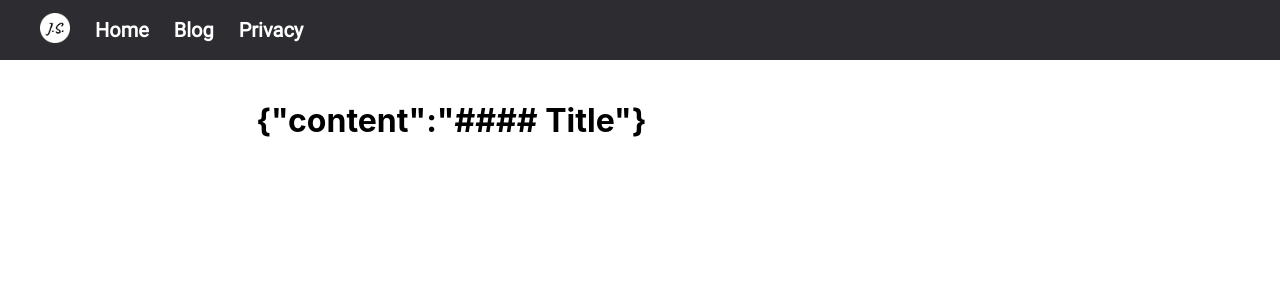
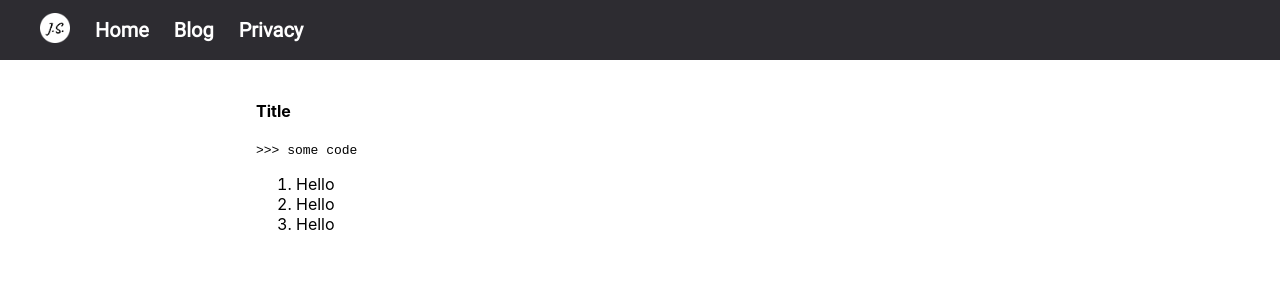
Before and after one commit to jonahschueller/JSchueller.de, a Next.js app: page /blog/featured/test in a window 1280 px wide. Shown: the top 300 px of the page. Built offline with nearby package versions, Linux system fonts and the light colour scheme.

Commit message:
✨ Post content rendering.

```diff
--- a/_posts/blog.json
+++ b/_posts/blog.json
@@ -14,6 +14,11 @@
             "category": "Swift",
             "posts": [
             ]
+        },
+        {
+            "category": "Next.js",
+            "posts": [
+            ]
         }
     ]
 }
--- /dev/null
+++ b/lib/markdown.js
@@ -0,0 +1,5 @@
+var md = require('markdown-it')()
+
+export const render = (content) => {
+    return md.render(content)
+}
--- a/package.json
+++ b/package.json
@@ -15,6 +15,7 @@
     "@fortawesome/free-solid-svg-icons": "^5.15.2",
     "@fortawesome/react-fontawesome": "^0.1.14",
     "fs": "0.0.1-security",
+    "markdown-it": "^12.0.4",
     "next": "10.0.5",
     "react": "17.0.1",
     "react-dom": "17.0.1"
--- a/pages/blog.js
+++ b/pages/blog.js
@@ -58,7 +58,7 @@ const Post = ({ post }) => {
         <Link
             href="/blog/[category]/[post]"
             as={`/blog/${post.url}`}>
-            <div>
+            <div className={commonStyles.link}>
                 { post.title }
             </div>
         </Link>
--- a/pages/blog/[category]/[post].js
+++ b/pages/blog/[category]/[post].js
@@ -1,5 +1,6 @@
 import { useRouter } from 'next/router'
 import Page from '../../../common/Page'
+import { render } from '../../../lib/markdown'
 import { loadBlogData, loadPost } from '../../../lib/post'
 
 const Post = (props) => {
@@ -7,9 +8,11 @@ const Post = (props) => {
 
     const { category, post } = router.query
 
+    const content = render(props.content)
+
     return (
         <Page>
-            <h1>{JSON.stringify(props)}</h1>
+            <div dangerouslySetInnerHTML={{__html: content}}></div>
         </Page>
     )
 }
--- a/styles/Content.module.css
+++ b/styles/Content.module.css
@@ -28,3 +28,9 @@
     text-decoration: underline;
     cursor: pointer;
 }
+
+
+.link:hover {
+    cursor: pointer;
+    text-decoration: underline;
+}
```
Also changed, not shown: _posts/Featured/Test.md (+9 -0 lines), 1 other file (tests, documents, lock files or other folders).
